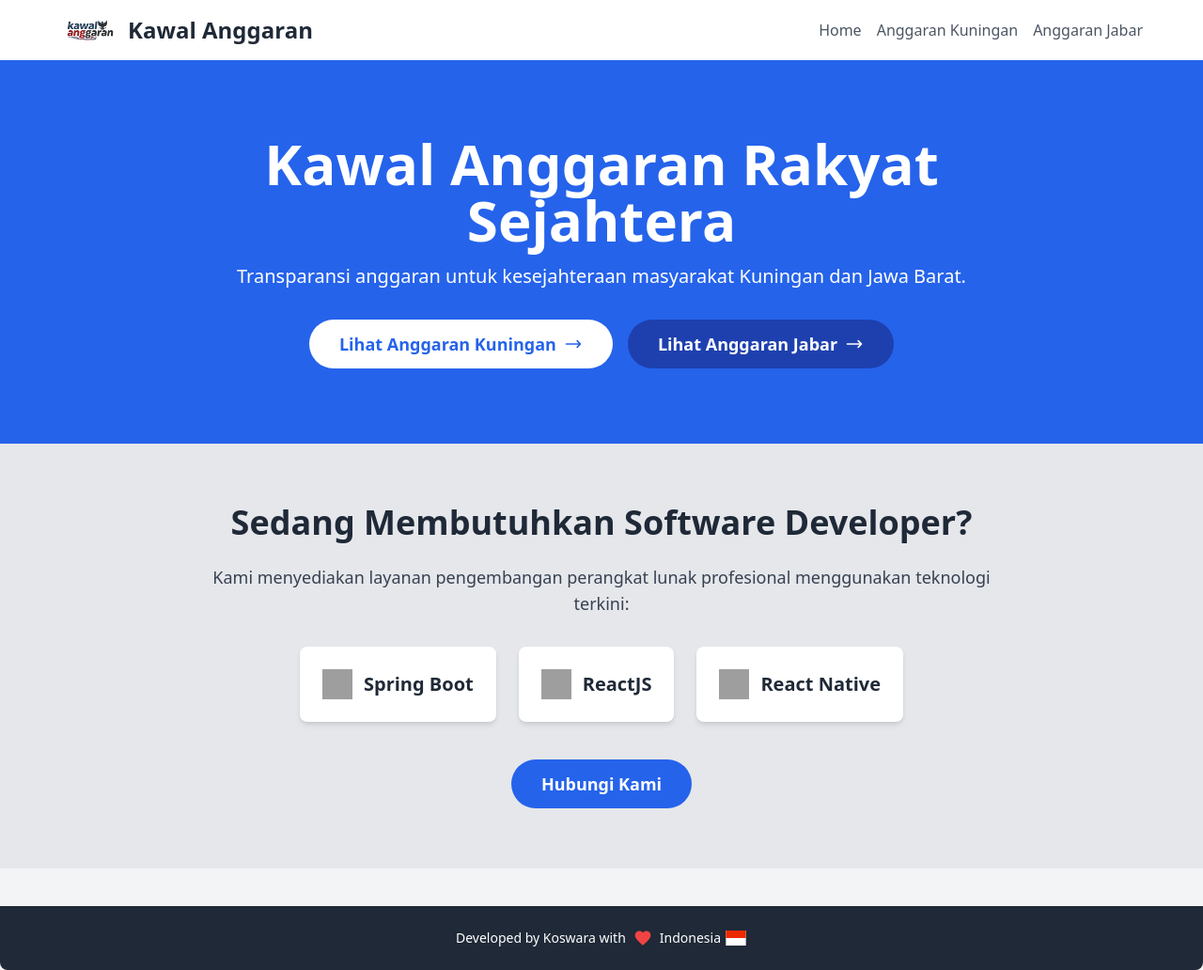
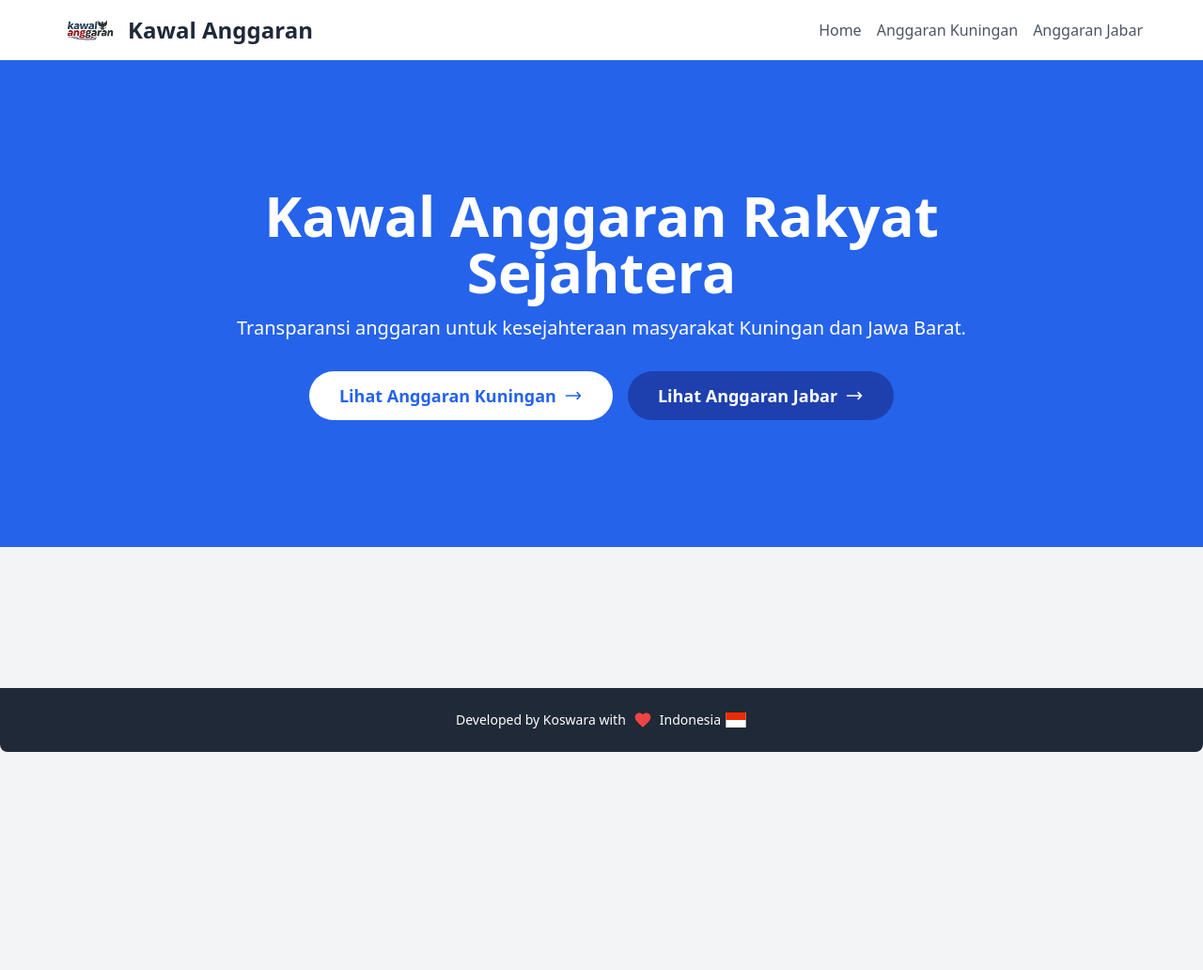
Before and after one commit to koswara-dev/anggaran-kuningan-jabar, a plain HTML site: page index.html in a window 1280 px wide. Shown: the whole page at 94% size. After the commit the page ends 800 px from the top, so only its background shows below. Drawn offline with nearby package versions, Linux system fonts and the light colour scheme; grey boxes are pictures that could not be loaded.

Commit message:
more text

```diff
--- a/index.html
+++ b/index.html
@@ -7,7 +7,7 @@
     <link rel="icon" href="favicon.png" type="image/png">
     <link href="https://cdn.jsdelivr.net/npm/tailwindcss@2.2.19/dist/tailwind.min.css" rel="stylesheet">
     <!-- SEO Meta Tags -->
-    <meta name="description" content="Kawal Anggaran Rakyat Sejahtera - Transparansi anggaran untuk kesejahteraan masyarakat Kuningan.">
+    <meta name="description" content="Kawal Anggaran Rakyat Sejahtera - Transparansi anggaran untuk kesejahteraan masyarakat Kuningan dan Jawa Barat.">
     <meta name="keywords" content="anggaran, transparansi, Kuningan, rakyat, sejahtera, keuangan daerah, pemerintah daerah">
     <meta name="author" content="Koswara">
     <meta property="og:title" content="Kawal Anggaran Rakyat Sejahtera">
@@ -67,30 +67,7 @@
     <!-- Main Content (empty for landing page) -->
     <main class="flex-grow"></main>
 
-    <!-- Promotion Section -->
-    <section class="bg-gray-200 py-16 text-center">
-        <div class="max-w-4xl mx-auto px-4">
-            <h2 class="text-3xl sm:text-4xl font-bold text-gray-800 mb-6">Sedang Membutuhkan Software Developer?</h2>
-            <p class="text-lg text-gray-700 mb-8">Kami menyediakan layanan pengembangan perangkat lunak profesional menggunakan teknologi terkini:</p>
-            <div class="flex flex-wrap justify-center gap-6 mb-10">
-                <div class="bg-white p-6 rounded-lg shadow-md transform hover:scale-105 transition duration-300 flex items-center space-x-3">
-                    <img src="https://img.icons8.com/?size=48&id=90519&format=png" alt="Spring Boot" class="h-8 w-8">
-                    <span class="text-xl font-semibold text-gray-800">Spring Boot</span>
-                </div>
-                <div class="bg-white p-6 rounded-lg shadow-md transform hover:scale-105 transition duration-300 flex items-center space-x-3">
-                    <img src="https://img.icons8.com/color/48/000000/react-native.png" alt="ReactJS" class="h-8 w-8">
-                    <span class="text-xl font-semibold text-gray-800">ReactJS</span>
-                </div>
-                <div class="bg-white p-6 rounded-lg shadow-md transform hover:scale-105 transition duration-300 flex items-center space-x-3">
-                    <img src="https://img.icons8.com/color/48/000000/react-native.png" alt="React Native" class="h-8 w-8">
-                    <span class="text-xl font-semibold text-gray-800">React Native</span>
-                </div>
-            </div>
-            <a href="https://wa.me/6289639652247" class="inline-block bg-blue-600 text-white font-bold py-3 px-8 rounded-full text-lg transition duration-300 ease-in-out transform hover:scale-105 hover:bg-blue-700">
-                Hubungi Kami
-            </a>
-        </div>
-    </section>
+
 
     <!-- Footer from kuningan.html -->
     <footer class="mt-10 py-6 bg-gray-800 text-white text-center text-sm rounded-b-lg">
```
